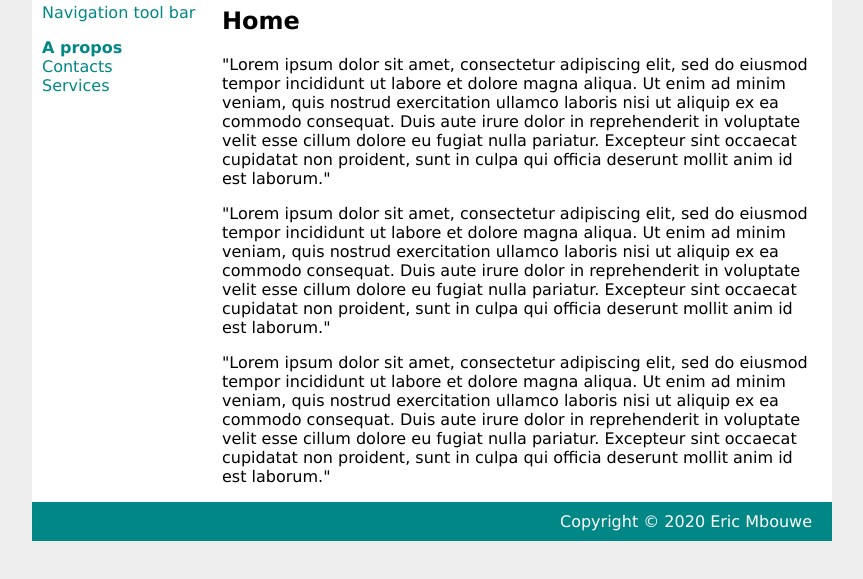
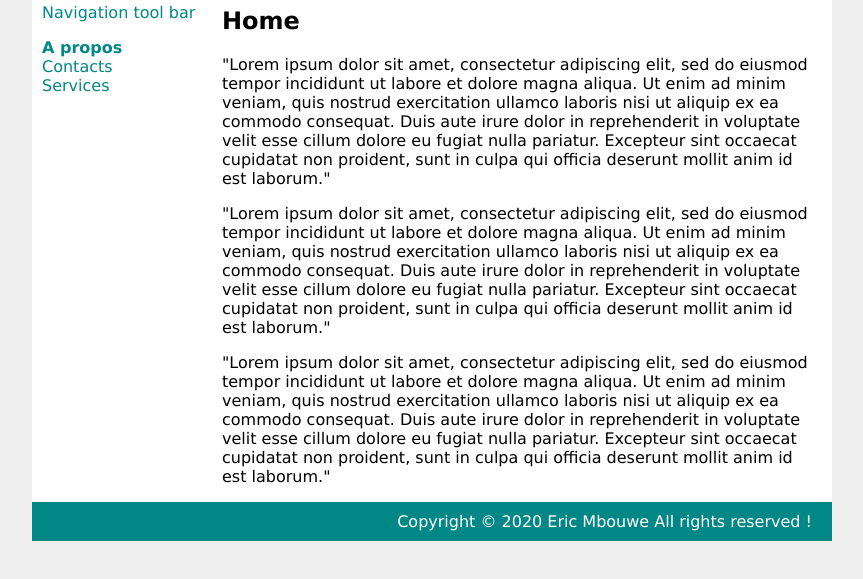
Before and after one commit to EricMbouwe/HtmlReview, a plain HTML site: page index.html in a window 1280 px wide. Shown: the part 89-668 px from the top of the page, without its empty margins (208-1071 px from the left). Drawn offline with Linux system fonts and the light colour scheme.

Commit message:
footer updated

```diff
--- a/index.html
+++ b/index.html
@@ -33,7 +33,7 @@
         </div>
 
         <div id="footer">
-            Copyright &copy; 2020 Eric Mbouwe
+            Copyright &copy; 2020 Eric Mbouwe All rights reserved !
         </div>
     </div>
 </body>
```
